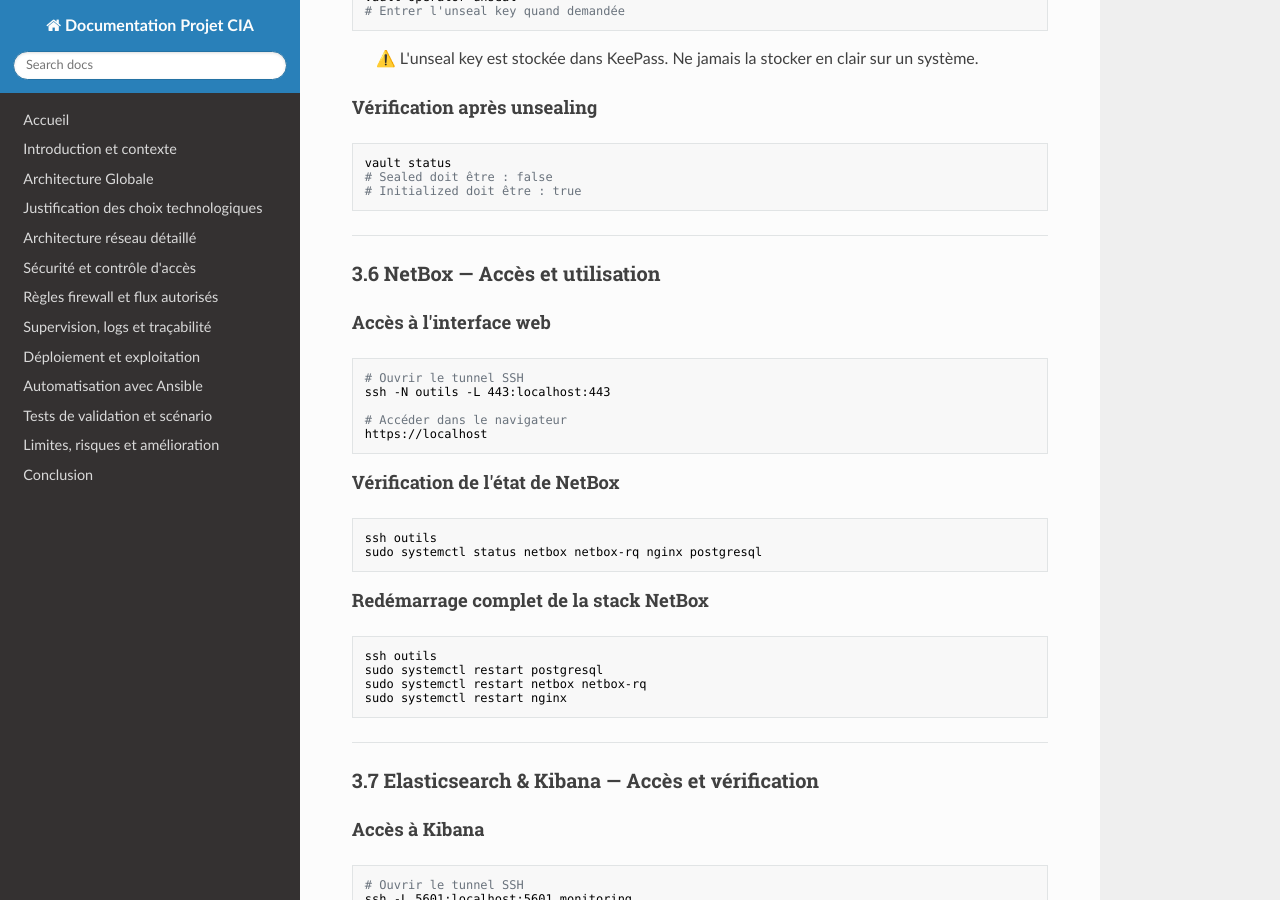
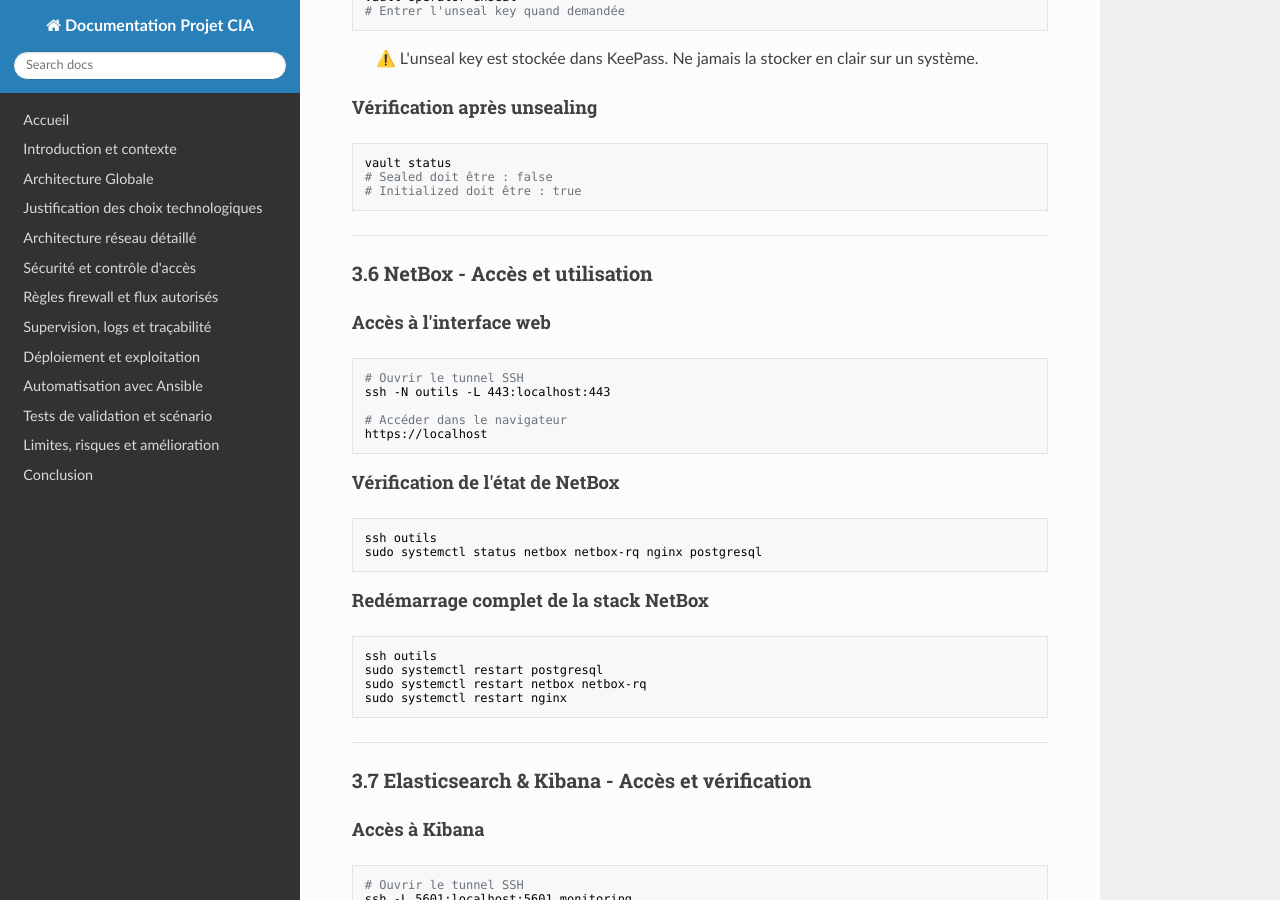
Before and after one commit to LazareMouzet/T-NSA-810, an MkDocs documentation site: the page built from docs/doc_globale/docs/runbook.md, in a window 1280 px wide and 900 px high, scrolled down 7348 px. Built offline with MkDocs 1.6.1, drawn with Linux system fonts in a browser that asks for light colours; nearby versions of some CDN libraries; some of the changed text lies outside the part shown.

Commit message:
Update and correction

```diff
--- a/docs/doc_globale/docs/runbook.md
+++ b/docs/doc_globale/docs/runbook.md
@@ -363,7 +363,7 @@ vault status
 
 ---
 
-### 3.6 NetBox — Accès et utilisation
+### 3.6 NetBox - Accès et utilisation
 
 #### Accès à l'interface web
 
@@ -393,7 +393,7 @@ sudo systemctl restart nginx
 
 ---
 
-### 3.7 Elasticsearch & Kibana — Accès et vérification
+### 3.7 Elasticsearch & Kibana - Accès et vérification
 
 #### Accès à Kibana
 
```
Also changed, not shown: other parts of docs/doc_globale/docs/runbook.md (+5 -5 lines).
